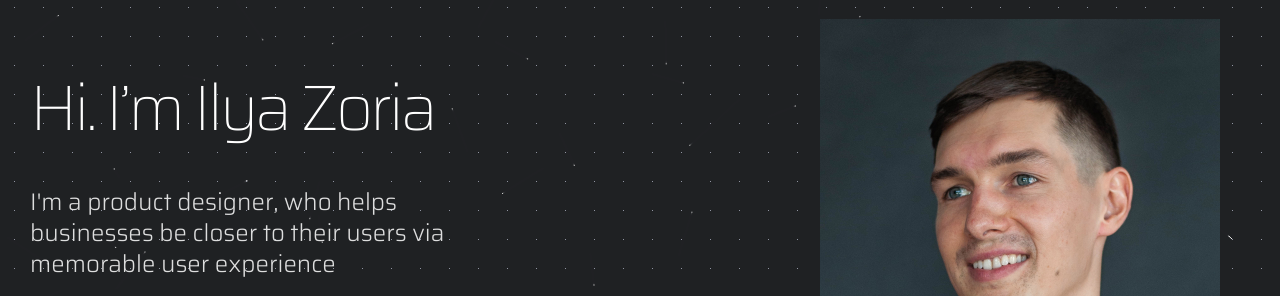
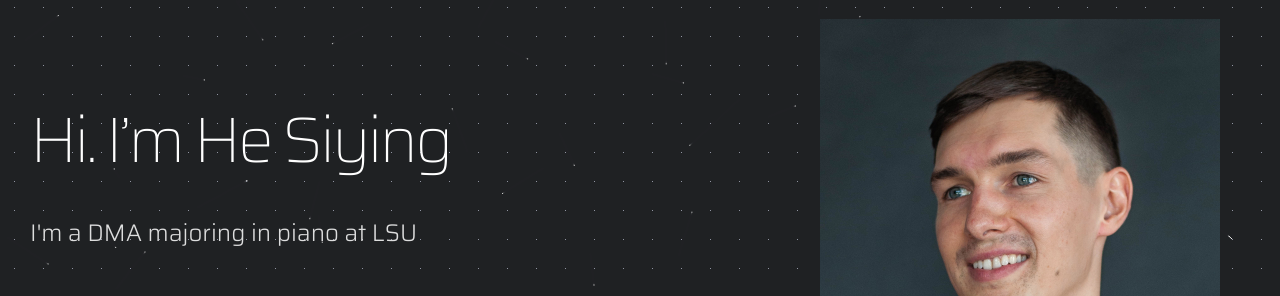
Before and after one commit to WEIQIAN17/siying.github.io, a plain HTML site: page index.html in a window 1280 px wide. Shown: the part 181-477 px from the top of the page. Drawn offline with Linux system fonts and the light colour scheme; animation ran at ten frames a second.

Commit message:
Update index.html

```diff
--- a/index.html
+++ b/index.html
@@ -11,7 +11,7 @@
 	<meta property="og:image" content="path/to/image.jpg">
 
 	<meta property="og:title" content="He Siying">
-	<meta property="og:description" content="I'm a DMA majoring in piano at LSU.">
+	<meta property="og:description" content="I'm a DMA majoring in piano at LSU">
 	<meta property="og:image" content="img/photos/social_thumbnail.jpg">
 	<meta property="og:url" content="https://ilyazoria.com/">
 
@@ -37,8 +37,8 @@
 	<!-- hero -->
 	<div class="hero_content">
 		<div class="hero_left">
-			<h1>Hi. I’m Ilya Zoria</h1>
-			<p class="body_big">I'm a product designer, who helps businesses be closer to their users via memorable user experience</p>
+			<h1>Hi. I’m He Siying</h1>
+			<p class="body_big">I'm a DMA majoring in piano at LSU</p>
 			<a target="_blank" class="button" href="mailto:ilzorya@gmail.com">Get in touch</a>
 		</div>
 		<img src="img/photos/ava.jpg">
```
